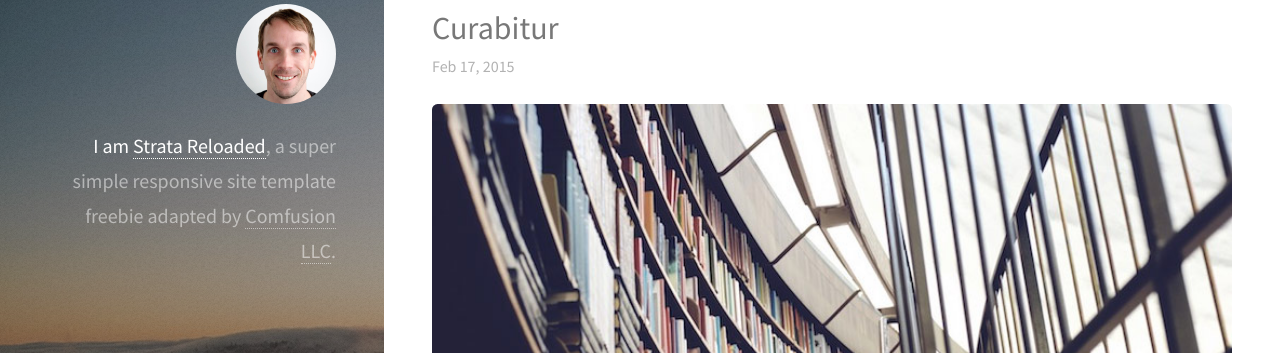
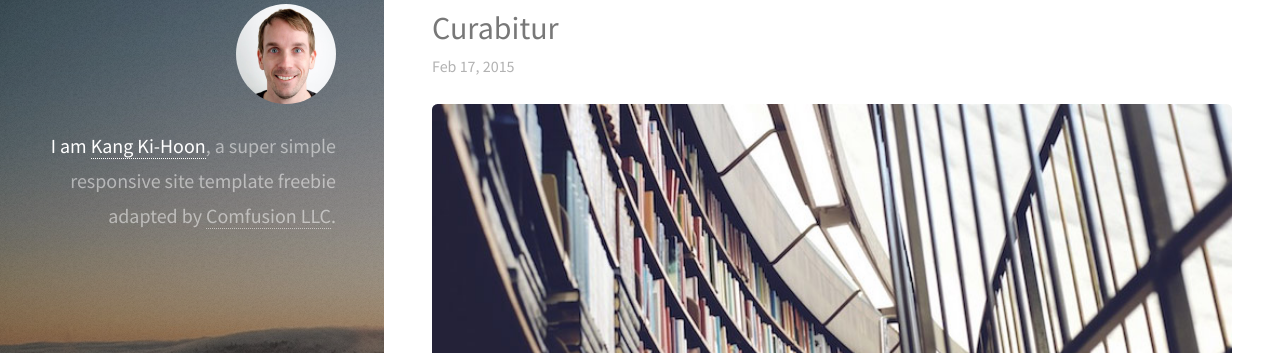
Before and after one commit to dev-river/dev-river.github.io, a Jekyll site: the page built from index.html, in a window 1280 px wide. Shown: the part 92-445 px from the top of the page. Built offline with Jekyll 4.4.1, drawn with Linux system fonts in a browser that asks for light colours; nearby versions of some CDN libraries.

Commit message:
[내 포폴싸이트 생김]

```diff
--- a/_config.yml
+++ b/_config.yml
@@ -1,18 +1,16 @@
 locale: "en-US"
-title: Strata # Title of your site
-url: "http://yourdomain.com" # the base hostname & protocol for your site
+title: dev-river # Title of your site
+url: "https://dev-river.github.io/" # the base hostname & protocol for your site
 baseurl: "" # the subpath of your site, e.g. /blog/
 google_analytics_key: ""
 
 # Default description in social shares for the jekyll-seo-tag gem
 description: > # this means to ignore newlines until "baseurl:"
-  Write an awesome description for your new site here. You can edit this
-  line in _config.yml. It will appear in your document head meta (for
-  Google search results) and in your feed.xml site description.
+  신입 개발자 dev-river의 Git Blog입니다.
 
 # Author details for the jekyll-seo-tag gem
 author:
-  name: Your Name
+  name: Kang Ki-Hoon (dev-river)
   email: your-email@domain.com
   twitter: # twitter username without the @ symbol
 
--- a/_layouts/default.html
+++ b/_layouts/default.html
@@ -25,8 +25,8 @@
 
 	<body id="top">
     <header id="header">
-      <a href="{{ site.url }}" class="image avatar"><img class="editable" src="/images/avatar.jpg" alt="{{ site.author.name }}"></a>
-      <h1 class="editable"><strong>I am <a href="/">Strata Reloaded</a></strong>, a super simple<br>
+      <a href="https://www.linkedin.com/in/dev-river" class="image avatar"><img class="editable" src="/images/avatar.jpg" alt="{{ site.author.name }}"></a>
+      <h1 class="editable"><strong>I am <a href="https://www.linkedin.com/in/dev-river" target="_blank">Kang Ki-Hoon</a></strong>, a super simple<br>
       responsive site template freebie<br>
       adapted by <a href="http://comfusionllc.com">Comfusion LLC</a>.</h1>
     </header>
```
